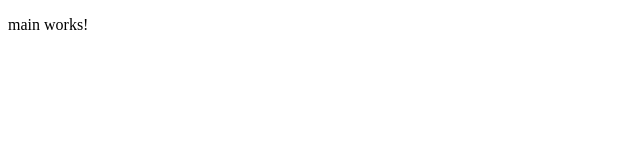
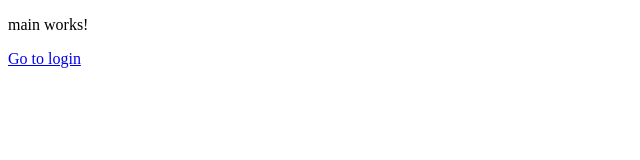
Before and after one commit to iFlameU/hasznalt-cipo, an Angular app: page / in a window 1280 px wide. Shown: the top 160 px of the page, without its empty margins (0-640 px from the left). Built offline with nearby package versions, Linux system fonts and the light colour scheme.

Commit message:
Added navigation from main to login

```diff
--- a/src/app/main/main.component.html
+++ b/src/app/main/main.component.html
@@ -1 +1,2 @@
 <p>main works!</p>
+<a routerLink="login">Go to login</a>
```
